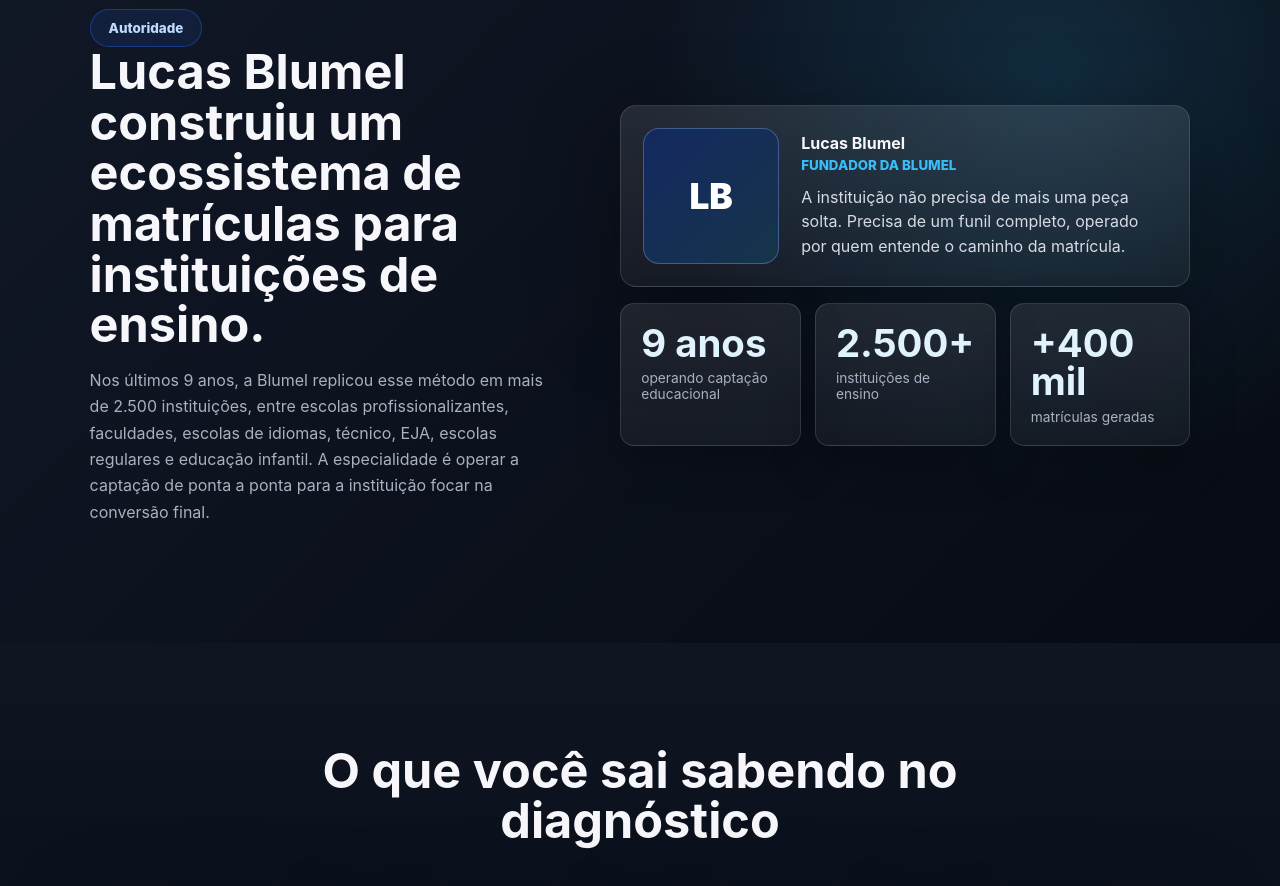
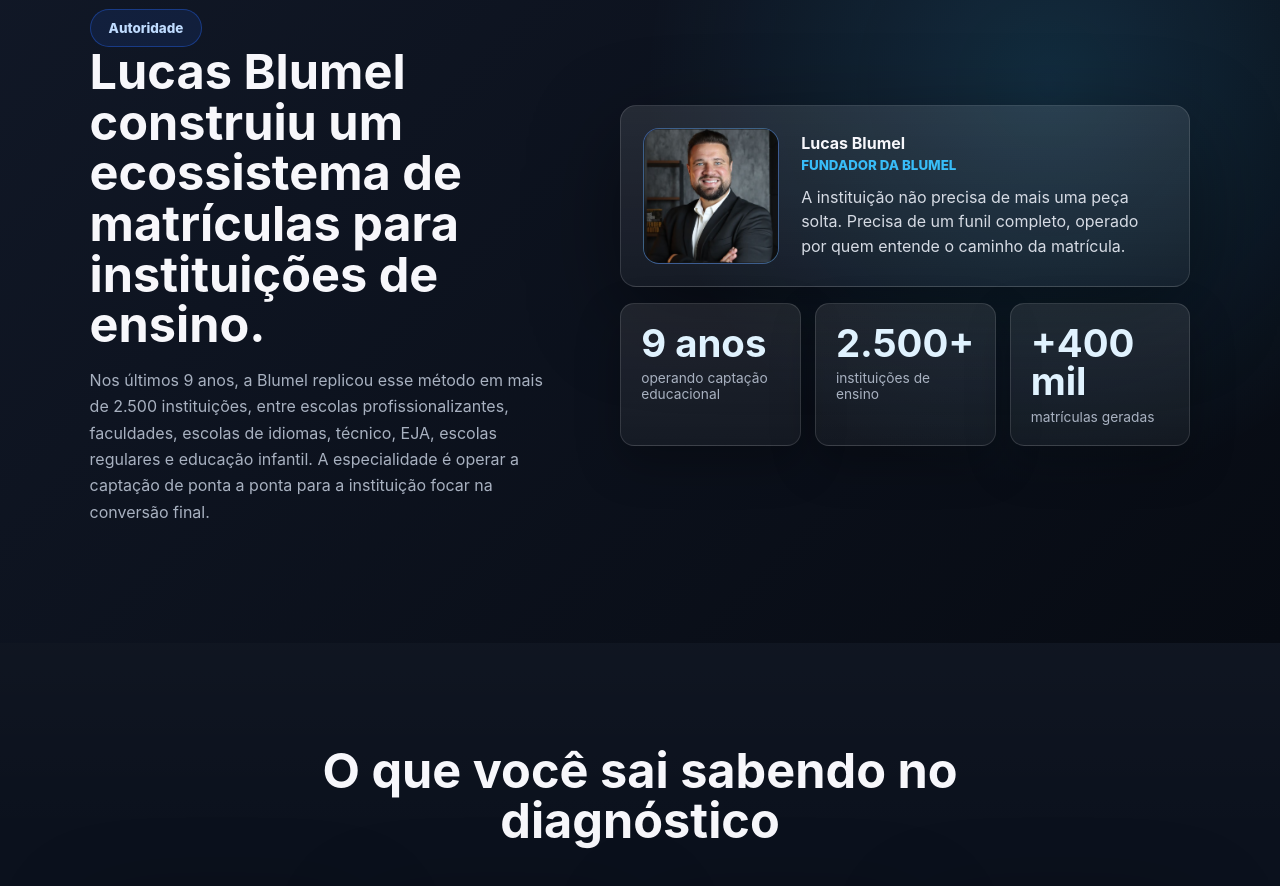
Before and after one commit to Gabrielsandbox/Blumel-Landing, a plain HTML site: page index.html in a window 1280 px wide. Shown: the part 6060-6946 px from the top of the page. Drawn offline with Linux system fonts and the light colour scheme.

Commit message:
Add Lucas Blumel authority photo

```diff
--- a/app.js
+++ b/app.js
@@ -89,7 +89,7 @@ const defaultConfig = {
       name: "Lucas Blumel",
       role: "fundador da Blumel",
       quote: "A instituição não precisa de mais uma peça solta. Precisa de um funil completo, operado por quem entende o caminho da matrícula.",
-      photo: ""
+      photo: "assets/lucas-blumel.png"
     },
     metrics: [
       { value: "9 anos", label: "operando captação educacional" },
--- a/styles.css
+++ b/styles.css
@@ -773,6 +773,7 @@ h3 {
   width: 100%;
   height: 100%;
   object-fit: cover;
+  object-position: 50% 26%;
 }
 
 .authority-photo span {
```
Also changed, not shown: assets/lucas-blumel.png (added).
